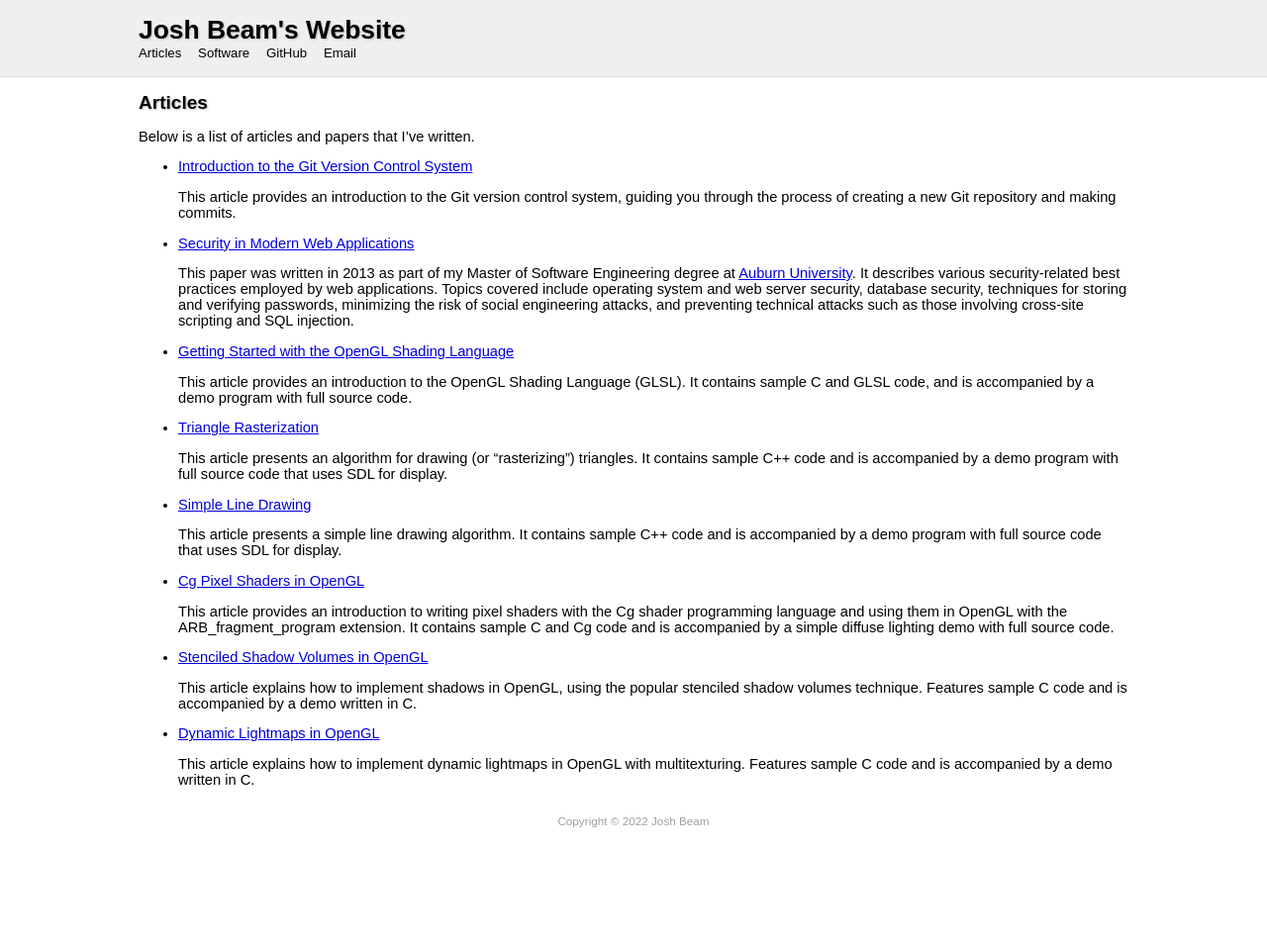
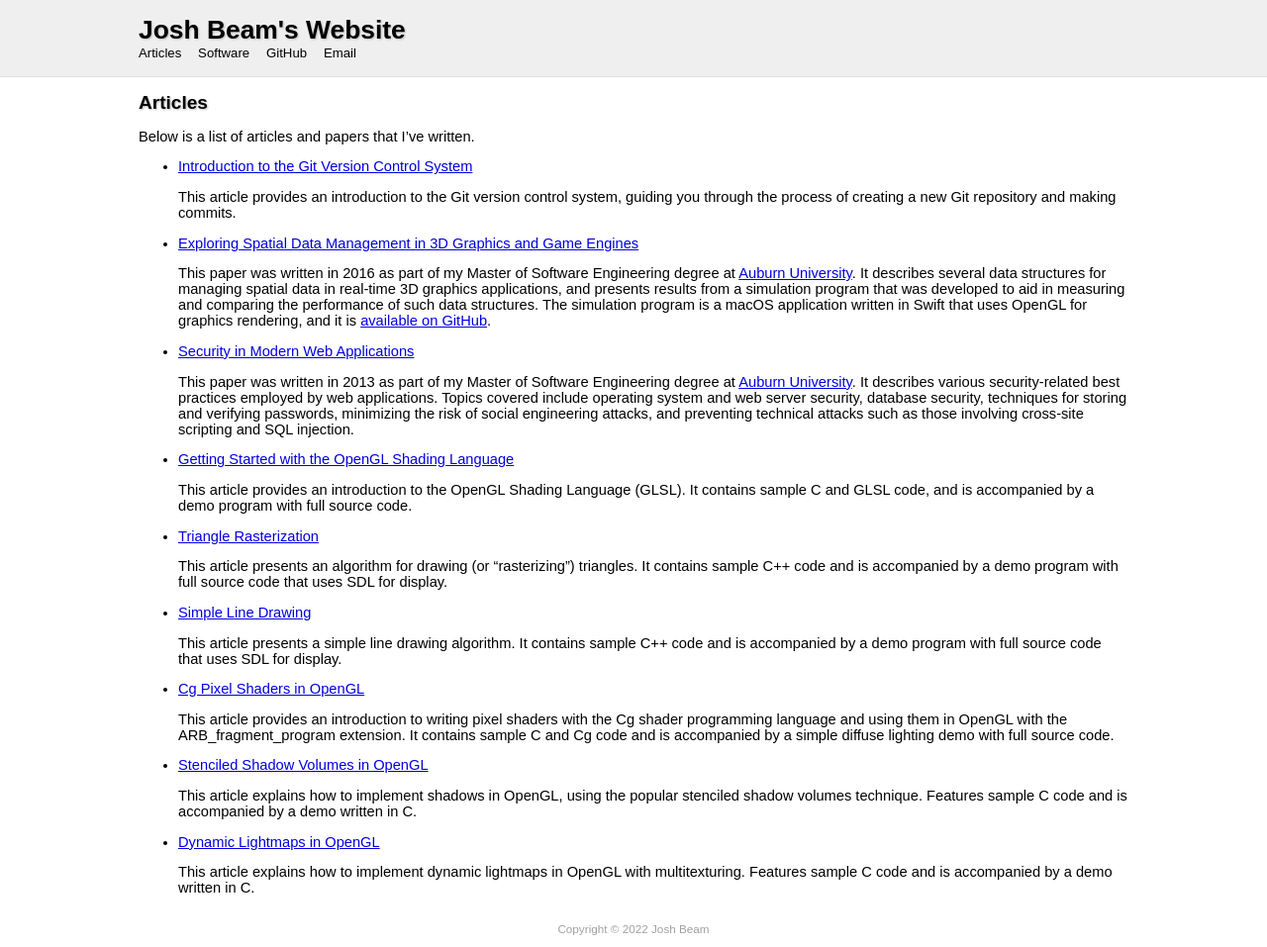
Before and after one commit to joshb/joshb.github.io, a Jekyll site: the page built from articles/index.md, in a window 1280 px wide. Shown: the whole page at 99% size. Built offline with Jekyll 4.4.1, drawn with Linux system fonts in a browser that asks for light colours; before the commit the page ends 900 px from its top, so only the background shows below that.

Commit message:
Add spatial data management paper.

```diff
--- a/articles/index.md
+++ b/articles/index.md
@@ -6,6 +6,10 @@ Below is a list of articles and papers that I've written.
 - [Introduction to the Git Version Control System](introduction-to-git-version-control-system)
 
   This article provides an introduction to the Git version control system, guiding you through the process of creating a new Git repository and making commits.
+
+- [Exploring Spatial Data Management in 3D Graphics and Game Engines](../files/Exploring Spatial Data Management in 3D Graphics and Game Engines.pdf)
+
+  This paper was written in 2016 as part of my Master of Software Engineering degree at [Auburn University](https://www.auburn.edu/). It describes several data structures for managing spatial data in real-time 3D graphics applications, and presents results from a simulation program that was developed to aid in measuring and comparing the performance of such data structures. The simulation program is a macOS application written in Swift that uses OpenGL for graphics rendering, and it is [available on GitHub](https://github.com/joshb/SpatialDataStructures).
 
 - [Security in Modern Web Applications](../files/Security in Modern Web Applications.pdf)
 
```
Also changed, not shown: 1 other file.
